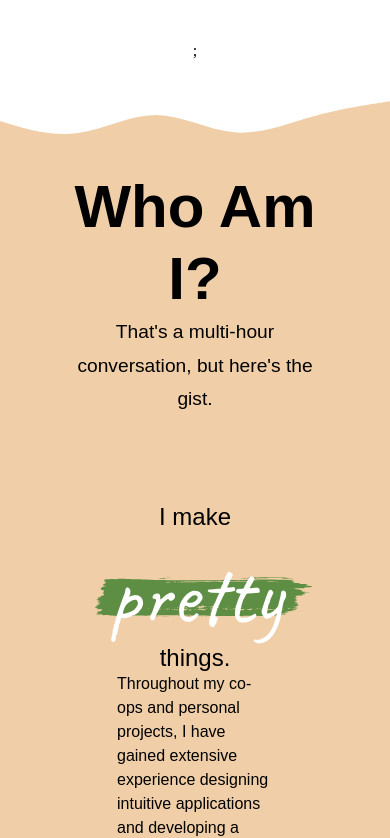
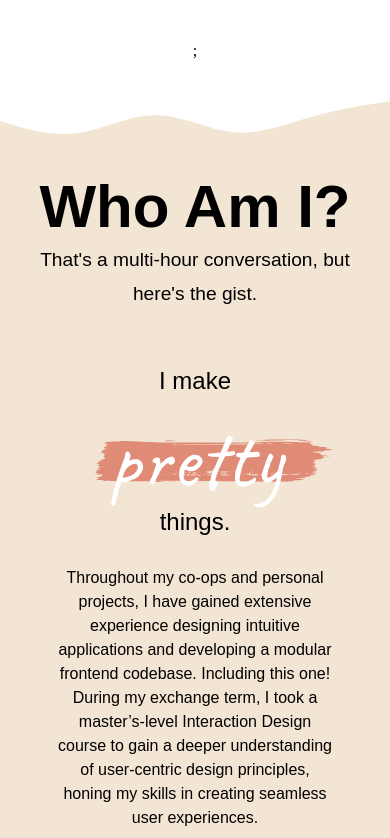
Before and after one commit to albertjlay/personal-website-v2, a React (Create React App) app: page / in a window 390 px wide. Shown: the part 919-1757 px from the top of the page. Built offline with nearby package versions, Linux system fonts and the light colour scheme; the HTML template or start-up script is replaced by a standard one.

Commit message:
Cleanup about section

```diff
--- a/src/components/sections/About.jsx
+++ b/src/components/sections/About.jsx
@@ -15,7 +15,7 @@ const WaveTop = () => (
   >
     <path
       d='M0 77.6768L50.4 92.7341C100.8 107.628 201.6 137.742 302.4 124.322C403.2 110.901 504 54.2724 604.8 54.7634C705.6 55.2544 806.4 113.192 907.2 121.539C1008 130.05 1108.8 89.1334 1209.6 60.8191C1310.4 32.3411 1411.2 16.6291 1461.6 8.6094L1512 0.753418V352.637H1461.6C1411.2 352.637 1310.4 352.637 1209.6 352.637C1108.8 352.637 1008 352.637 907.2 352.637C806.4 352.637 705.6 352.637 604.8 352.637C504 352.637 403.2 352.637 302.4 352.637C201.6 352.637 100.8 352.637 50.4 352.637H0V77.6768Z'
-      fill='#f0cfa8'
+      fill='#f3e5d4'
     />
   </svg>
 );
@@ -30,7 +30,7 @@ const WaveBottom = () => (
   >
     <path
       d='M0 248.773L42 248.282C84 247.628 168 246.646 252 227.169C336 207.857 420 170.213 504 172.996C588 175.614 672 218.822 756 225.533C840 232.407 924 202.947 1008 178.888C1092 154.992 1176 136.334 1260 153.028C1344 169.722 1428 221.441 1470 247.464L1512 273.323V0H1470C1428 0 1344 0 1260 0C1176 0 1092 0 1008 0C924 0 840 0 756 0C672 0 588 0 504 0C420 0 336 0 252 0C168 0 84 0 42 0H0V248.773Z'
-      fill='#f0cfa8'
+      fill='#f3e5d4'
     />
   </svg>
 );
--- a/src/style.scss
+++ b/src/style.scss
@@ -65,12 +65,13 @@ section {
 
 .about {
   .about-body {
-    background-color: #f0cfa8;
-    padding: 0 15vw;
+    background-color: #f3e5d4;
+    padding: 0 10vw;
     .about-content {
       display: flex;
       align-items: center;
       justify-content: space-around;
+      margin: 20px 0;
 
       .about-content-title {
         width: 200px;
@@ -79,6 +80,7 @@ section {
           font-size: 1.5rem;
           font-weight: 300;
           position: relative;
+          top: -30px;
           .accent-text {
             font-size: 350%;
             color: white;
@@ -90,7 +92,6 @@ section {
               display: block;
               left: 0px;
               z-index: -1;
-              fill: rebeccapurple !important;
             }
           }
         }
@@ -126,8 +127,11 @@ section {
     .about-body {
       .about-content {
         flex-direction: column;
-        text-align: center;
         margin: 2em 0;
+        .about-content-text {
+          text-align: center;
+          width: auto;
+        }
       }
     }
   }
```
Also changed, not shown: src/assets/brushstroke.svg.
